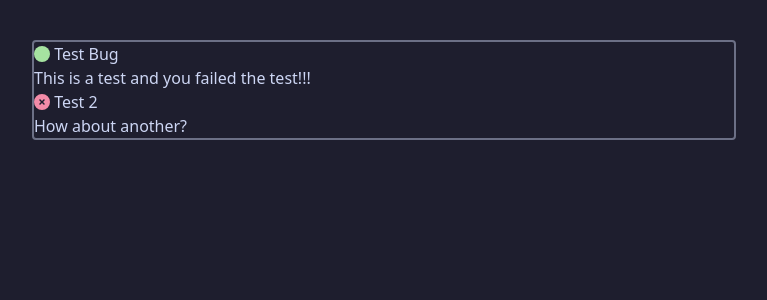
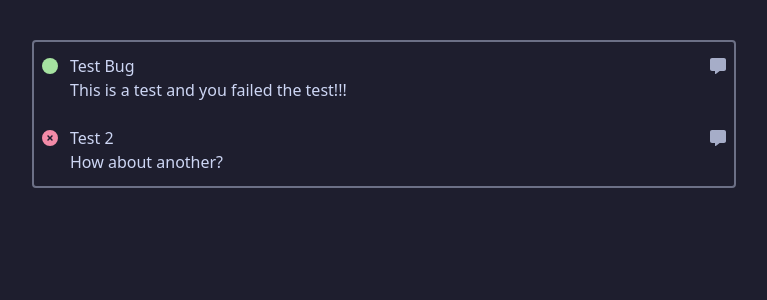
Before and after one commit to Dylan-Clarry/bug-tracker, a React (Vite) app: page / in a window 1280 px wide. Shown: the top 300 px of the page, without its empty margins (256-1023 px from the left). Built offline with nearby package versions, Linux system fonts and the light colour scheme.

Commit message:
Actually really enjoying tailwind rn, can you imagine?

```diff
--- a/src/Components/BugEntry.tsx
+++ b/src/Components/BugEntry.tsx
@@ -1,6 +1,10 @@
 import React from "react";
 import { FontAwesomeIcon } from "@fortawesome/react-fontawesome";
-import { faCircle, faCircleXmark } from "@fortawesome/free-solid-svg-icons";
+import {
+  faCircle,
+  faCircleXmark,
+  faMessage,
+} from "@fortawesome/free-solid-svg-icons";
 
 interface IBugEntryProps {
   bug: Bug;
@@ -9,16 +13,21 @@ interface IBugEntryProps {
 
 const BugEntry: React.FC<IBugEntryProps> = ({ bug }) => {
   return (
-    <div className="BugEntry text-cat-text">
-      <h1>
+    <div className="BugEntry flex flex-row text-cat-text py-3">
+      <div className="pl-2">
         {bug.closed ? (
           <FontAwesomeIcon className="text-cat-red" icon={faCircleXmark} />
         ) : (
           <FontAwesomeIcon className="text-cat-green" icon={faCircle} />
         )}
-        {" " + bug.title}
-      </h1>
-      <p>{bug.text}</p>
+      </div>
+      <div className="px-3 grow">
+        <h1>{" " + bug.title}</h1>
+        <p>{bug.text}</p>
+      </div>
+      <div className="pr-2">
+        <FontAwesomeIcon className="text-cat-subtext0" icon={faMessage} />
+      </div>
     </div>
   );
 };
--- a/tailwind.config.cjs
+++ b/tailwind.config.cjs
@@ -7,6 +7,7 @@ module.exports = {
         "cat-base": "#1e1e2e",
         "cat-surface0": "#313244",
         "cat-overlay0": "#6c7086",
+        "cat-subtext0": "#a6adc8",
         "cat-text": "#cdd6f4",
         "cat-sapphire": "#74c7ec",
         "cat-green": "#a6e3a1",
```
